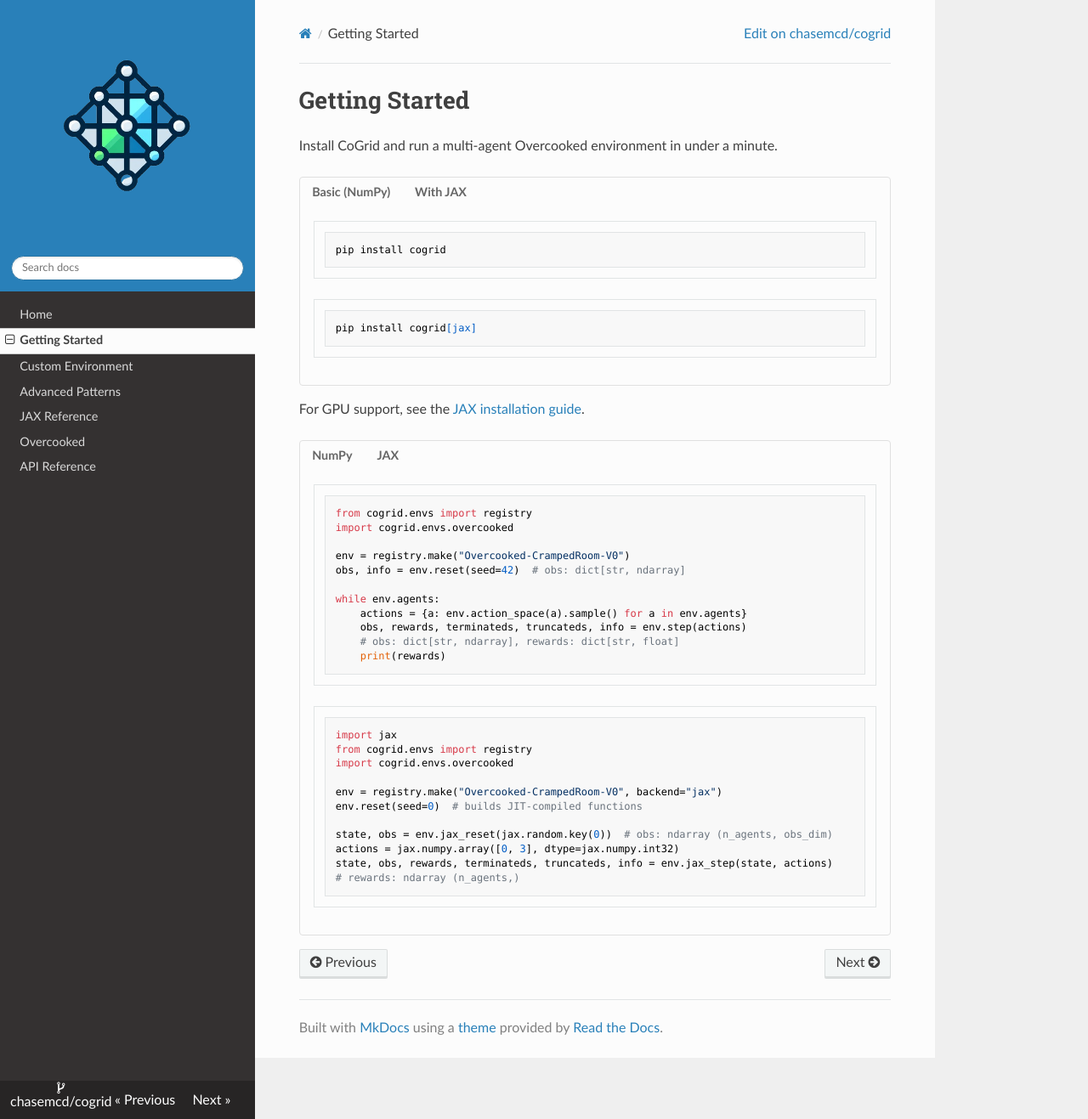
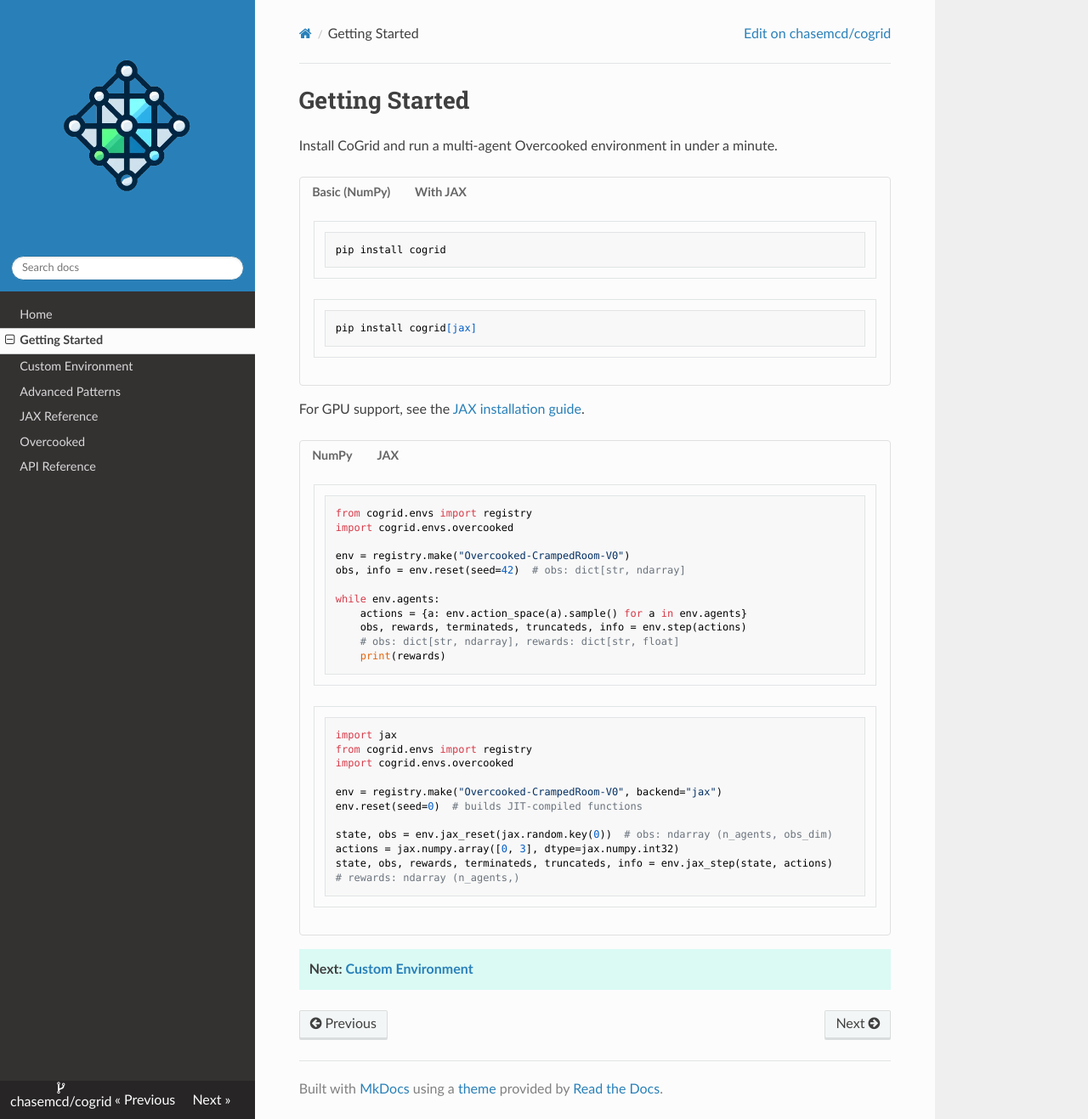
Before and after one commit to chasemcd/cogrid, an MkDocs documentation site: the page built from docs/getting-started.md, in a window 1280 px wide and 1317 px high. Shown: the whole window at 85% size. Built offline with MkDocs 1.6.1, drawn with Linux system fonts in a browser that asks for light colours; nearby versions of some CDN libraries.

Commit message:
feat(39-01): add forward navigation admonitions to tutorial pages
- getting-started.md links to custom-environment.md
- custom-environment.md links to advanced-patterns.md
- advanced-patterns.md left as terminal page (no forward link)

Co-Authored-By: Claude Opus 4.6 <noreply@anthropic.com>

````diff
--- a/docs/getting-started.md
+++ b/docs/getting-started.md
@@ -47,3 +47,6 @@ For GPU support, see the [JAX installation guide](https://jax.readthedocs.io/en/
     state, obs, rewards, terminateds, truncateds, info = env.jax_step(state, actions)
     # rewards: ndarray (n_agents,)
     ```
+
+!!! tip ""
+    **Next: [Custom Environment](custom-environment.md)**
````
Also changed, not shown: docs/custom-environment.md (+3 -0 lines).
